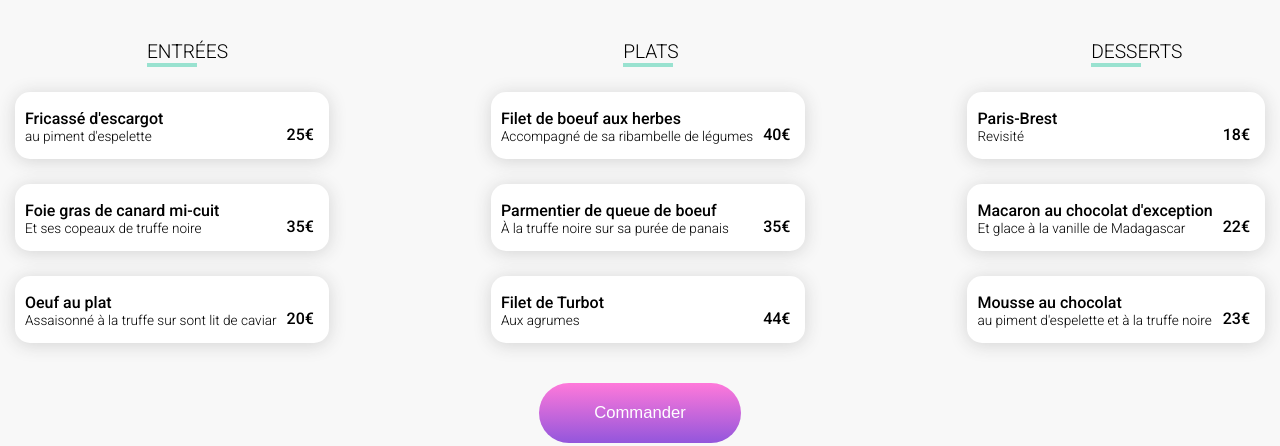
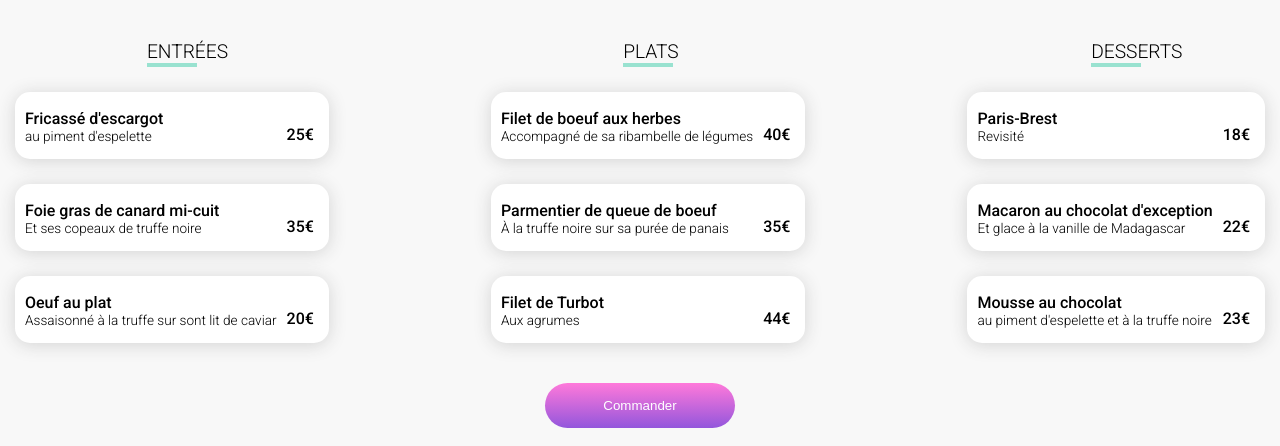
Before and after one commit to Marvinrn/MarvinRodriguesNovo_3_09112021, a website: page pages-menus/menu1.html in a window 1280 px wide. Shown: the part 368-814 px from the top of the page. Drawn offline with Linux system fonts and the light colour scheme; a web font is replaced by a local one.

Commit message:
btn explore and order finished

```diff
--- a/pages-menus/menu1.html
+++ b/pages-menus/menu1.html
@@ -112,7 +112,7 @@
             </div>
         </div>
         <div class="order">
-            <button class="order__btn">Commander</button>
+            <button class="btn">Commander</button>
         </div>
     </section>
     <!--FOOTER-->
--- a/styles/_settings.scss
+++ b/styles/_settings.scss
@@ -1,7 +1,11 @@
-@import url("https://fonts.googleapis.com/css2?family=Roboto:wght@300;500&display=swap");
+@import url("https://fonts.googleapis.com/css2?family=Roboto:wght@300;500;700&display=swap");
 @import url("https://fonts.googleapis.com/css2?family=Shrikhand&display=swap");
 $font-1: 'Roboto', sans-serif;
 $font-2: 'Shrikhand', sans-serif;
+
+$color-1: #9356DC;
+$color-2: #FF79DA ;
+$color-3: #99E2D0;
 
 *{
     box-sizing: border-box;
@@ -21,7 +25,19 @@ body{
     background-color: rgb(248, 248, 248);
 }
 
+.btn{
+    background: linear-gradient($color-2, $color-1);
+    margin: 15px auto;
+    width: 190px;
+    padding: 15px 20px;
+    color: white;
+    border: none;
+    border-radius: 100px;
+    cursor: pointer;
+    transition: .5s ease;
 
-$color-1: #9356DC;
-$color-2: #FF79DA ;
-$color-3: #99E2D0;
+    &:hover{
+        opacity: 0.8;
+        box-shadow: 0px 10px 10px 0px rgba(0, 0, 0, 0.116);
+    }
+}
--- a/styles/pages/_home.scss
+++ b/styles/pages/_home.scss
@@ -47,21 +47,6 @@ form{
         color: rgb(117, 117, 117);
         font-weight: lighter;
     }
-
-    &__btn{
-        background: linear-gradient($color-2, $color-1);
-        margin-top: 15px;
-        padding: 15px 20px;
-        color: white;
-        border: none;
-        border-radius: 100px;
-        cursor: pointer;
-
-        &:hover{
-            opacity: 0.8;
-            box-shadow: 0px 10px 10px 0px rgba(0, 0, 0, 0.116);
-        }
-    }
 }
 
 .functionality{
@@ -85,6 +70,7 @@ form{
         box-shadow: 0px 10px 10px 0px rgba(0, 0, 0, 0.116);
         border-radius: 25px;
         cursor: pointer;
+        transition:  1s ease;
 
         &:hover{
             background-color: rgba(215, 155, 255, 0.192);
@@ -241,7 +227,7 @@ form{
 
 }
 
-@media only screen and (min-width : 1025px) and (max-width : 2000px){
+@media only screen and (min-width : 1025px){
     .functionality{
 
         .functionality--flex{
@@ -251,7 +237,7 @@ form{
             .tab{
                 position: relative;
                 margin-right: 25px;
-                width: 300px;
+                width: 100%;
                 &__rank{
                     position: absolute;
                     left: 0;
--- a/styles/pages/_menus.scss
+++ b/styles/pages/_menus.scss
@@ -124,22 +124,6 @@
     width: 65%;
     text-align: center;
     font-size: 0.8em;
-
-    &__btn{
-        background: linear-gradient($color-2, $color-1);
-        margin-top: 15px;
-        padding: 20px 55px;
-        color: white;
-        border: none;
-        border-radius: 100px;
-        font-size: 1.3em;
-        cursor: pointer;
-
-        &:hover{
-            opacity: 0.8;
-            box-shadow: 0px 10px 10px 0px rgba(0, 0, 0, 0.116);
-        }
-    }
 }
 /////////////////////////////////ANIMATIONS////////////////////////////////////////////////
 .entry--animation{
```
Also changed, not shown: index.html (+1 -1 lines), pages-menus/menu2.html (+1 -1 lines), pages-menus/menu3.html (+1 -1 lines), pages-menus/menu4.html (+1 -1 lines), styles/index.css, 1 other file.
